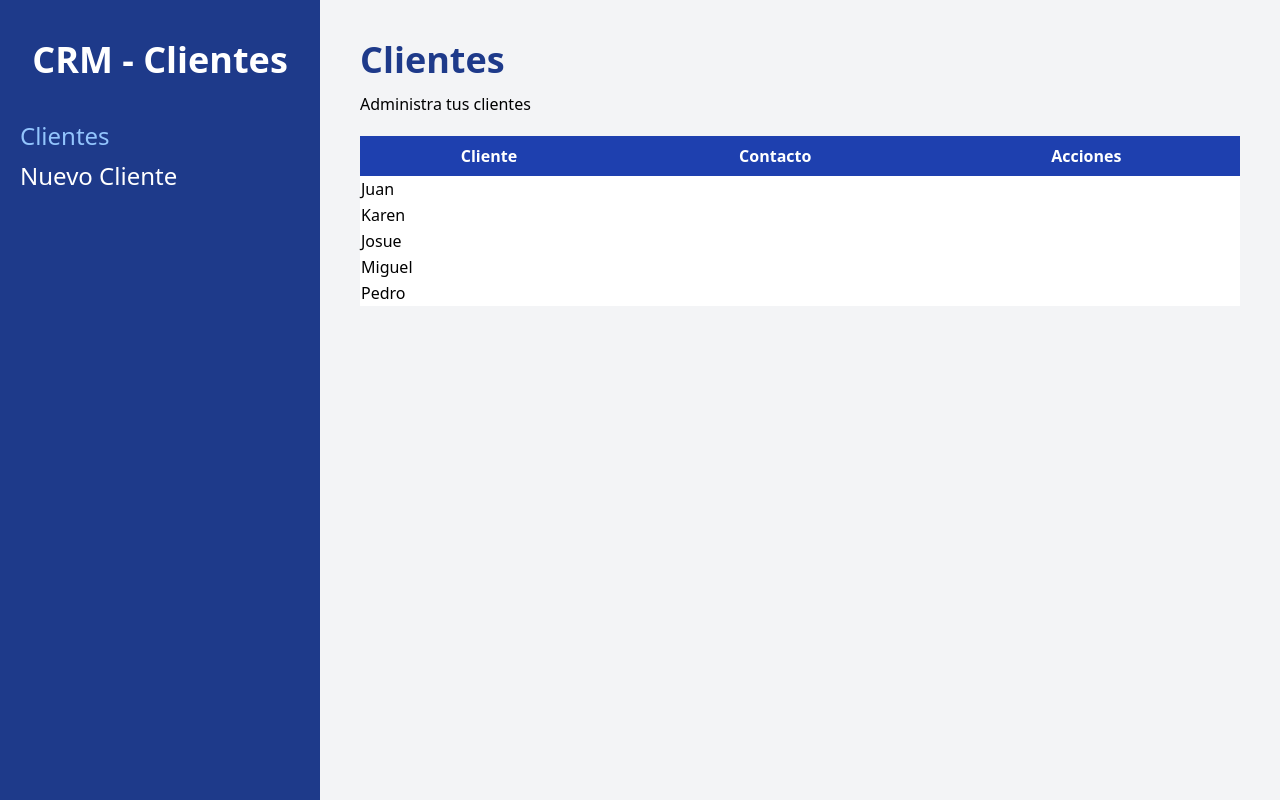
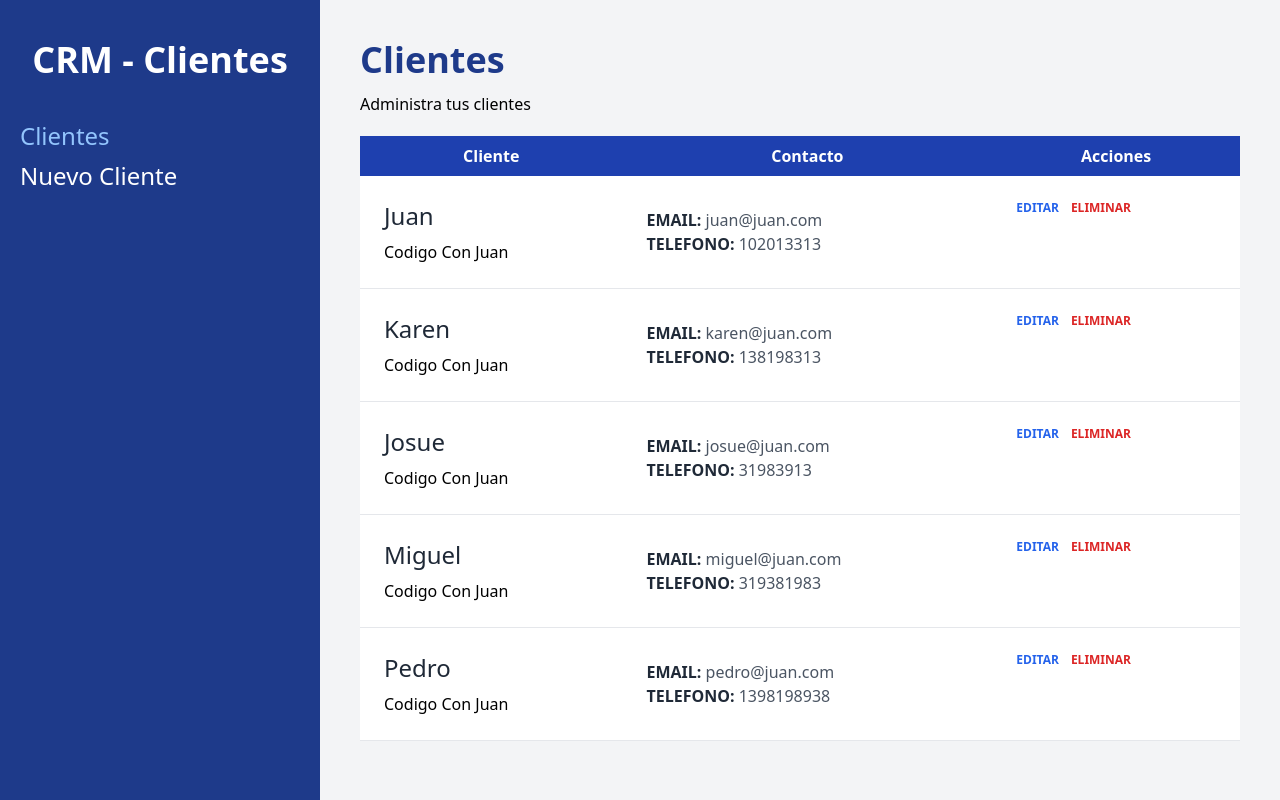
Before and after one commit to erdini1/administrador, a React (Vite) app: page / in a window 1280 px wide. Built offline with nearby package versions, Linux system fonts and the light colour scheme.

Commit message:
Termiando de agregar toda la información del cliente

```diff
--- a/src/components/Cliente.jsx
+++ b/src/components/Cliente.jsx
@@ -3,8 +3,28 @@ const Cliente = ({ cliente }) => {
     const { nombre, telefono, email, empresa } = cliente
 
     return (
-        <tr>
-            <td>{nombre}</td>
+        <tr className="border-b">
+            <td className="p-6 space-y-2">
+                <p className="text-2xl text-gray-800">{nombre}</p>
+                <p>{empresa}</p>
+            </td>
+
+            <td className="p-6">
+                <p className="text-gray-600"><span className="text-gray-800 uppercase font-bold">Email: </span>{email}</p>
+                <p className="text-gray-600"><span className="text-gray-800 uppercase font-bold">Telefono: </span>{telefono}</p>
+            </td>
+
+            <td className="p-6 flex gap-3">
+                <button
+                    type="button"
+                    className="text-blue-600 hover:text-blue-800 uppercase font-bold text-xs"
+                >Editar</button>
+                <button
+                    type="button"
+                    className="text-red-600 hover:text-red-800 uppercase font-bold text-xs"
+                >Eliminar</button>
+            </td>
+
         </tr>
     )
 }
```
